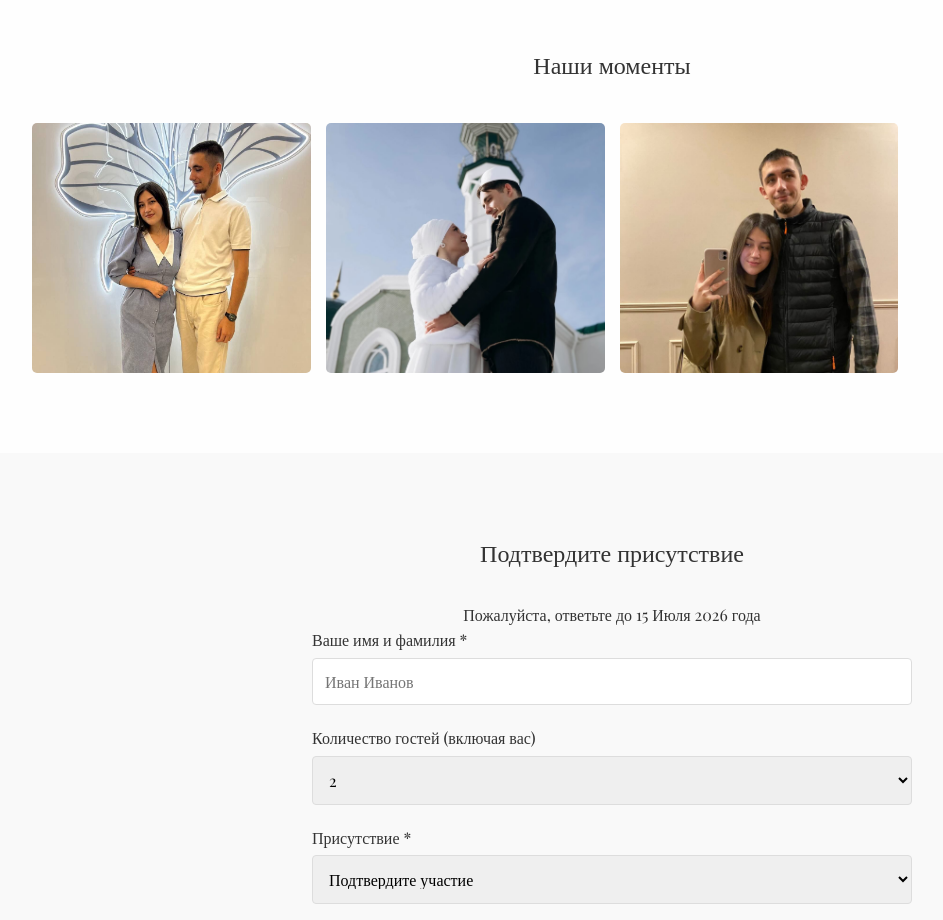
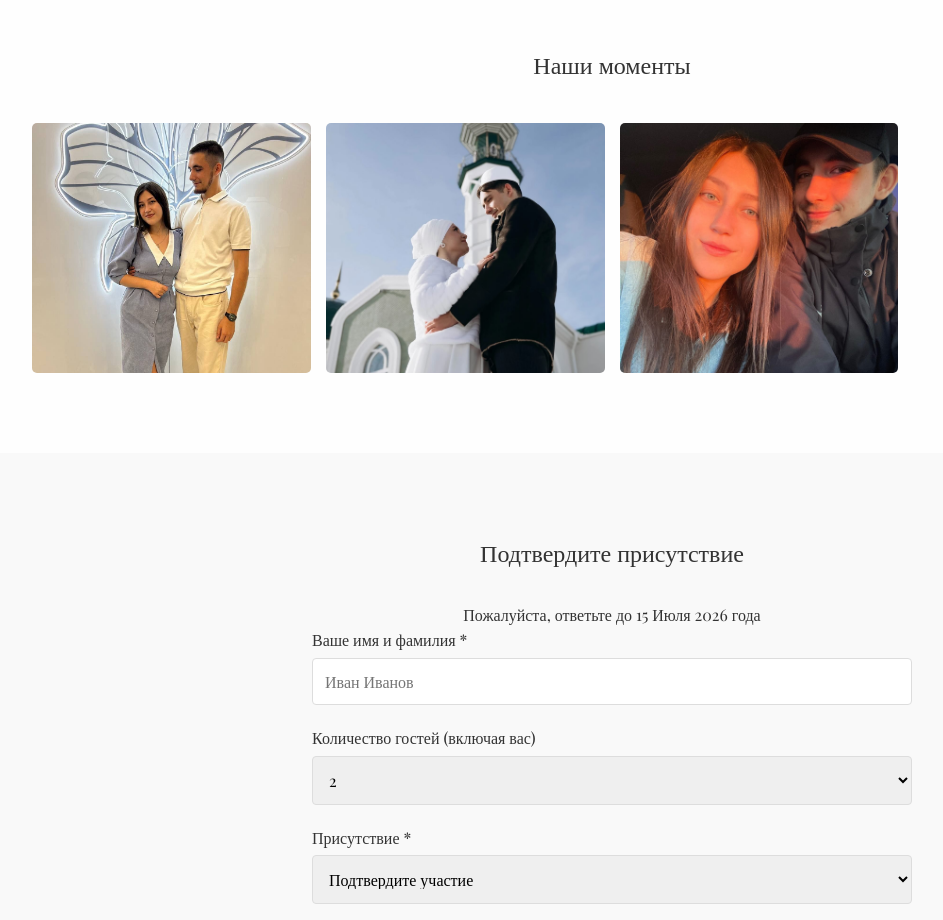
Before and after one commit to hubbleofficial1163-design/RadmirAdelya, a plain HTML site: page index.html in a window 1280 px wide. Shown: the part 2440-3360 px from the top of the page, without its empty margins (28-971 px from the left). Drawn offline with nearby package versions, Linux system fonts and the light colour scheme.

Commit message:
index.html

```diff
--- a/index.html
+++ b/index.html
@@ -381,8 +381,8 @@
             <div class="gallery">
                 <img src="3.jpg" alt="Наш момент 1">
                 <img src="5.jpg" alt="Наш момент 2">
-                <img src="6.jpg" alt="Наш момент 3">
-                <!-- <img src="7.jpg" alt="Наш момент 4"> -->
+                <!-- <img src="6.jpg" alt="Наш момент 3"> -->
+                <img src="7.jpg" alt="Наш момент 4">
             </div>
         </div>
     </section>
```
